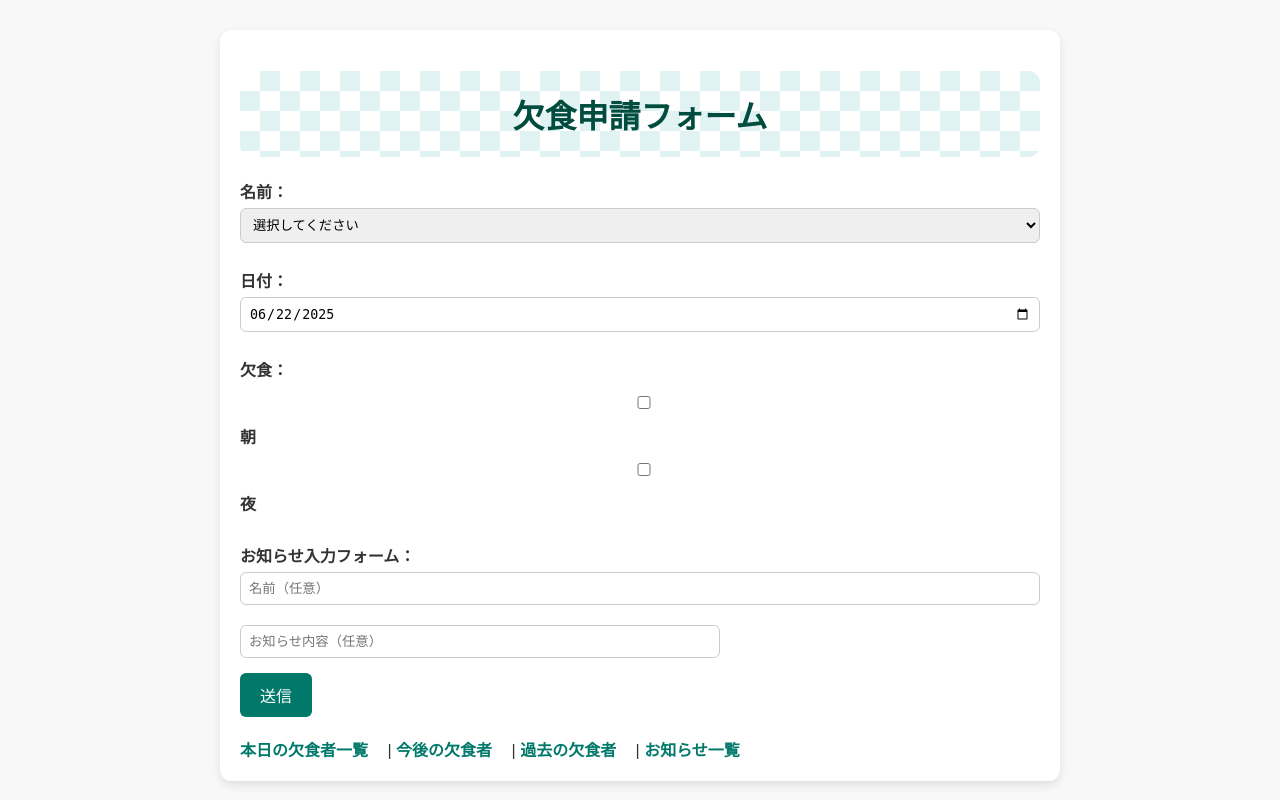
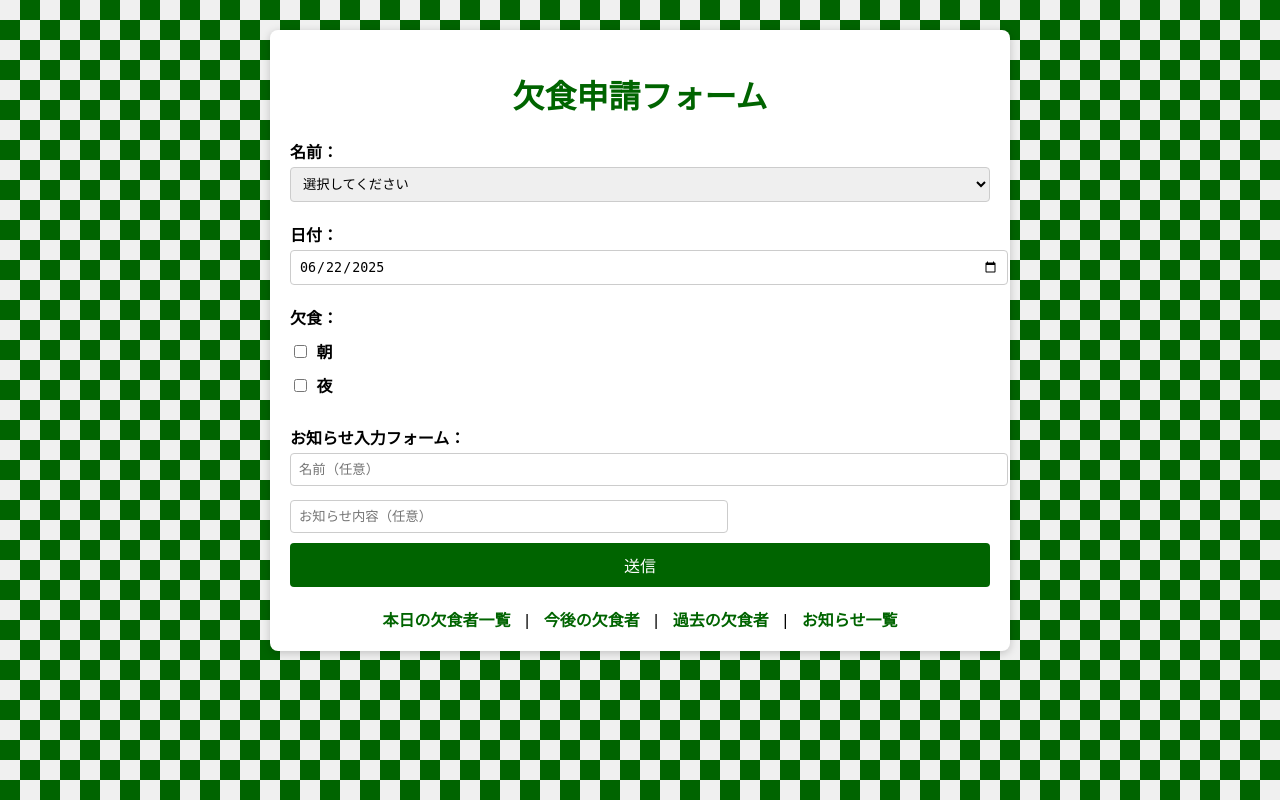
Before and after one commit to syunki-16/skip-meals-sit-app, a Flask app: page / in a window 1280 px wide. Run offline with Flask 2, Linux system fonts and the light colour scheme.

Commit message:
Update style.css

```diff
--- a/static/style.css
+++ b/static/style.css
@@ -1,37 +1,28 @@
 body {
-  font-family: sans-serif;
-  background: #f8f8f8;
+    font-family: Arial, sans-serif;
+    background-color: #f0f0f0;
     margin: 0;
     padding: 0;
-  color: #333;
+    background-image: linear-gradient(45deg, #006400 25%, transparent 25%),
+                      linear-gradient(-45deg, #006400 25%, transparent 25%),
+                      linear-gradient(45deg, transparent 75%, #006400 75%),
+                      linear-gradient(-45deg, transparent 75%, #006400 75%);
+    background-size: 40px 40px;
+    background-position: 0 0, 0 20px, 20px -20px, -20px 0px;
 }
 
 .container {
-  max-width: 800px;
-  margin: auto;
+    background-color: white;
+    max-width: 700px;
+    margin: 30px auto;
     padding: 20px;
-  background-color: rgba(255, 255, 255, 0.95);
-  box-shadow: 0 4px 10px rgba(0, 0, 0, 0.1);
-  border-radius: 12px;
-  margin-top: 30px;
+    border-radius: 8px;
+    box-shadow: 0 2px 8px rgba(0, 0, 0, 0.2);
 }
 
 h1 {
-  color: #004d40;
-  background-image: repeating-conic-gradient(#e0f2f1 0% 25%, #ffffff 0% 50%);
-  background-size: 40px 40px;
-  padding: 20px;
-  border-radius: 12px;
     text-align: center;
-}
-
-h2 {
-  color: #00796b;
-  margin-top: 0;
-}
-
-form {
-  margin-top: 20px;
+    color: #006400;
 }
 
 label {
@@ -40,68 +31,50 @@ label {
     font-weight: bold;
 }
 
-input, select, textarea {
+input[type="text"], input[type="date"], select {
     width: 100%;
     padding: 8px;
-  margin-top: 5px;
-  margin-bottom: 15px;
+    margin-top: 4px;
+    margin-bottom: 10px;
     border: 1px solid #ccc;
-  border-radius: 6px;
-  box-sizing: border-box;
+    border-radius: 4px;
 }
 
-.checkbox-group {
-  display: flex;
-  gap: 20px;
-  margin-bottom: 15px;
+input[type="checkbox"] {
+    margin-right: 5px;
 }
 
 button {
-  background-color: #00796b;
+    display: block;
+    width: 100%;
+    padding: 10px;
+    background-color: #006400;
     color: white;
     border: none;
-  padding: 10px 20px;
-  border-radius: 6px;
+    border-radius: 4px;
     cursor: pointer;
     font-size: 16px;
 }
 
 button:hover {
-  background-color: #004d40;
+    background-color: #004d00;
 }
 
-table {
-  width: 100%;
-  border-collapse: collapse;
-  margin-top: 20px;
-}
-
-th, td {
-  border: 1px solid #ccc;
-  padding: 8px;
-  text-align: center;
-}
-
-th {
-  background-color: #e0f2f1;
-}
-
-.announcement-box {
-  background-color: #f1f8e9;
-  border-left: 6px solid #8bc34a;
-  padding: 10px 15px;
-  margin: 20px 0;
-  border-radius: 8px;
+.notice-section {
+    background-color: #e8f5e9;
+    border-left: 6px solid #2e7d32;
+    padding: 10px;
+    margin-bottom: 20px;
 }
 
 .links {
     margin-top: 20px;
+    text-align: center;
 }
 
 .links a {
-  display: inline-block;
-  margin-right: 15px;
-  color: #00796b;
+    margin: 0 10px;
+    color: #006400;
     text-decoration: none;
     font-weight: bold;
 }
```
Lines whose indentation alone changed are shown as unchanged.
